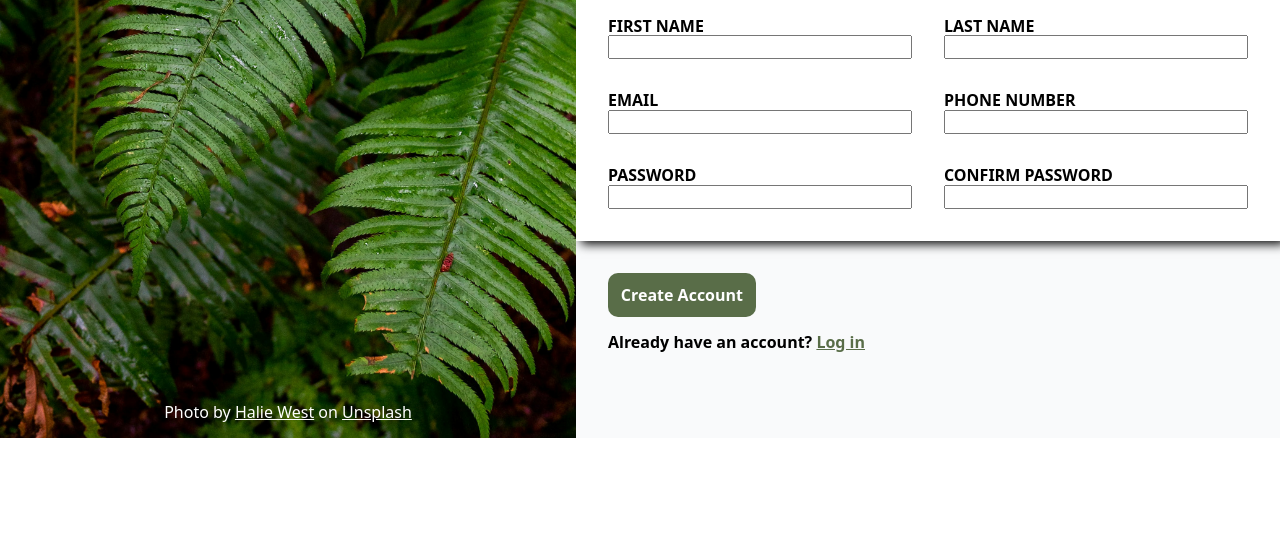
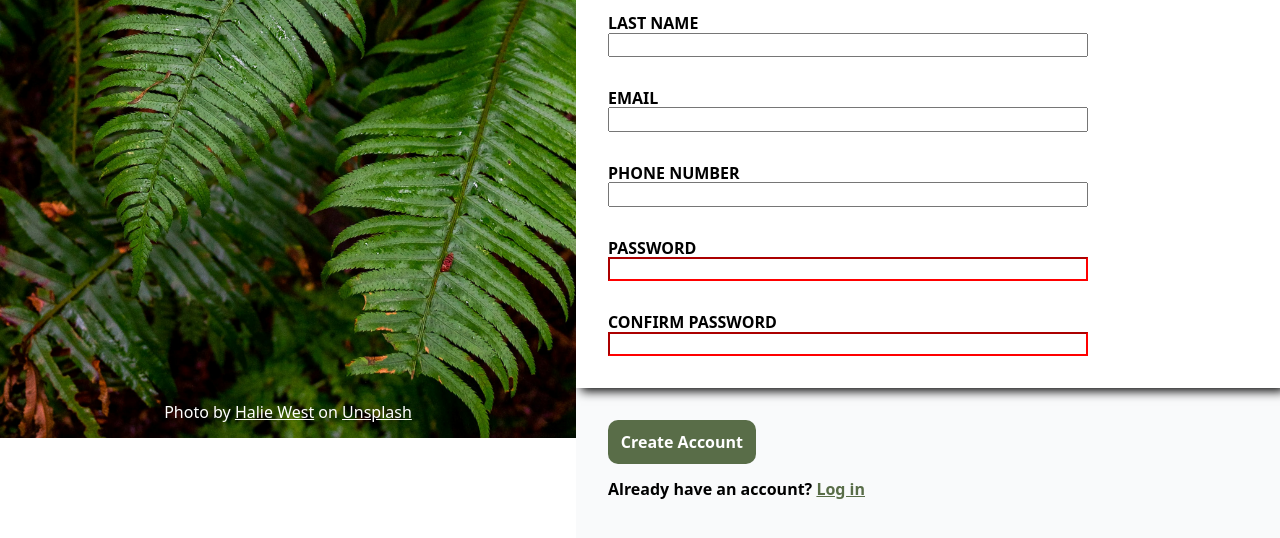
Before and after one commit to isi-code/odin-sign-up-form, a plain HTML site: page index.html in a window 1280 px wide. Shown: the part 362-900 px from the top of the page. Before the commit the page ends 800 px from the top, so only its background shows below. Drawn offline with Linux system fonts and the light colour scheme.

Commit message:
Add password frontend validation

```diff
--- a/css/style.css
+++ b/css/style.css
@@ -14,10 +14,8 @@ main > div {
 }
 
 .banner {
-    /*Why are these two lines needed? besides centering text, to remove display:block;? */
     display: flex;
     justify-content: center;
-    /*end question*/
     position: relative;
     width:45vw;
     height: 100vh;
@@ -84,6 +82,7 @@ form > div > h2{ margin-top: 0px; }
     display: flex;
     flex-flow:row wrap;
     gap: var(--regular-spacing);
+    width: 75%;
 }
 
 .form-input-container > div {
@@ -106,3 +105,12 @@ form  > div + div button{
     border-radius: 10px;
     border: none;
 }
+
+input:focus{
+    border-color: blue;
+    outline: none;
+}
+
+form input[type="password"]:invalid {
+    border-color: red;
+}
--- a/index.html
+++ b/index.html
@@ -45,11 +45,11 @@
                             </div>
                             <div>
                                 <label for="password">Password</label>
-                                <input type="password" name="password" id="password">
+                                <input type="password" name="password" id="password" minlength="1" required>
                             </div>
                             <div>
                                 <label for="confirm-pass">Confirm Password</label>
-                                <input type="password" name="confirm-pass" id="confirm-pass">
+                                <input type="password" name="confirm-pass" id="confirm-pass" minlength="1" required>
                             </div>
                         </div>
                     </div>
```
Also changed, not shown: 1 other file.
